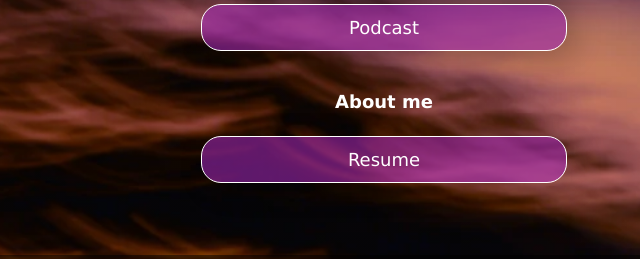
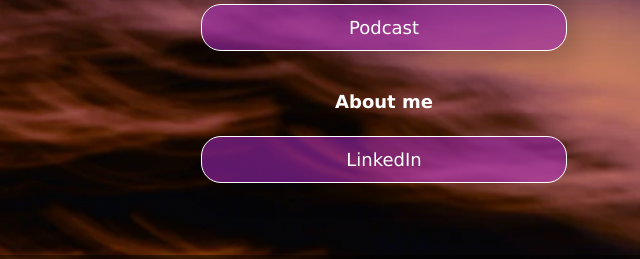
Before and after one commit to SanjayShankar598/SanjayShankar598.github.io, a plain HTML site: page index.html in a window 1280 px wide. Shown: the part 503-762 px from the top of the page, 256-896 px from the left. Drawn offline with Linux system fonts and the light colour scheme.

Commit message:
updated site 11/8

```diff
--- a/index.html
+++ b/index.html
@@ -29,7 +29,7 @@
       <div class="slidedown">
         <div class="description">
           <h2>Autonomous Vehicles: Why They Should Be Allowed on the Road</h2>
-          <p>Here, add a short but appealing description of your blog post.</p>
+          <p>This link takes you to my blog about autonomous vehicles, I discuss why autonomous vehicles should be allowed on the road.</p>
           <a href="https://medium.com/@sanjays_96691/autonomous-vehicles-why-they-should-be-allowed-on-the-road-ad96e4f476ff" class="external-link" target="_blank">Read</a>
         </div>
       </div>
@@ -47,7 +47,7 @@
       <div class="slidedown">
         <div class="description">
           <h2>Podcast title</h2>
-          <p>Add a short but appealing description of your podcast</p>
+          <p>This link takes you to an exciting podcast that discusses the social media platform Yik Yak! We discuss the positives and negatives to the platform.</p>
           <a href="#" class="external-link" target="_blank">Listen</a>
         </div>
       </div>
@@ -59,7 +59,7 @@
     </div>
 
     <div class="links-container">
-      <a href="https://drive.google.com" class="button" target="_blank">Resume</a>
+      <a href="https://linkedin.com/in/Sanjay598" class="button" target="_blank">LinkedIn</a>
     </div>
 
   </div>
```
